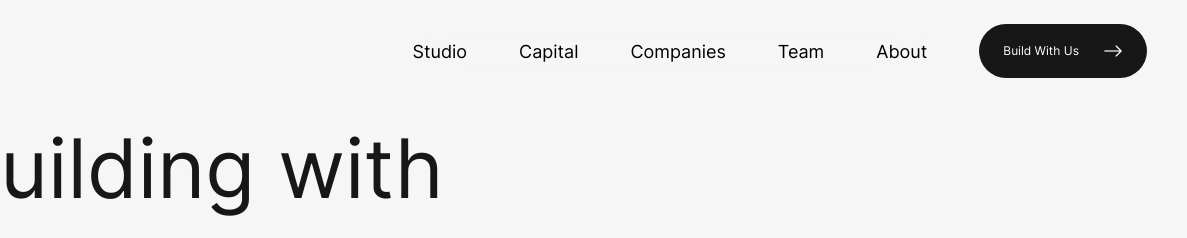
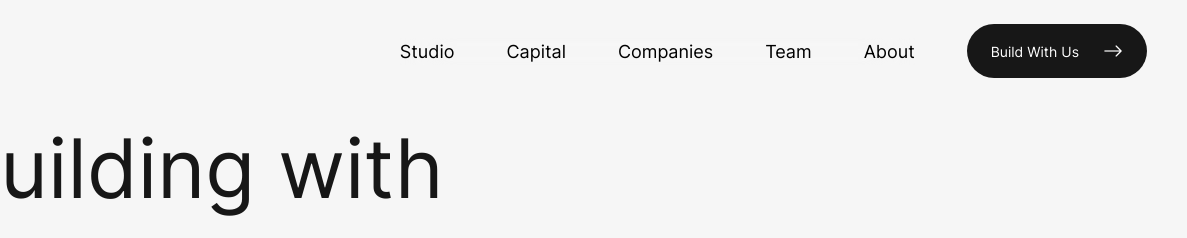
Before and after one commit to azizy5203/High-Alfa-Landing-Page, a website built with Vite: page src/index.html in a window 1280 px wide. Shown: the top 238 px of the page, 93-1280 px from the left. Built offline with nearby package versions, Linux system fonts and the light colour scheme.

Commit message:
style : modify header call t o action font size

```diff
--- a/src/index.html
+++ b/src/index.html
@@ -79,7 +79,7 @@
               <button
                 class="inline-flex items-center gap-3 lg:gap-6 bg-dark text-white rounded-full px-4 py-2 lg:px-6 lg:py-3"
               >
-                <span class="text-[12px]">Build With Us</span>
+                <span class="text-[12px] lg:text-[14px]">Build With Us</span>
                 <i
                   class="bi bi-arrow-right text-white text-[16px] lg:text-[20px]"
                 ></i>
```
